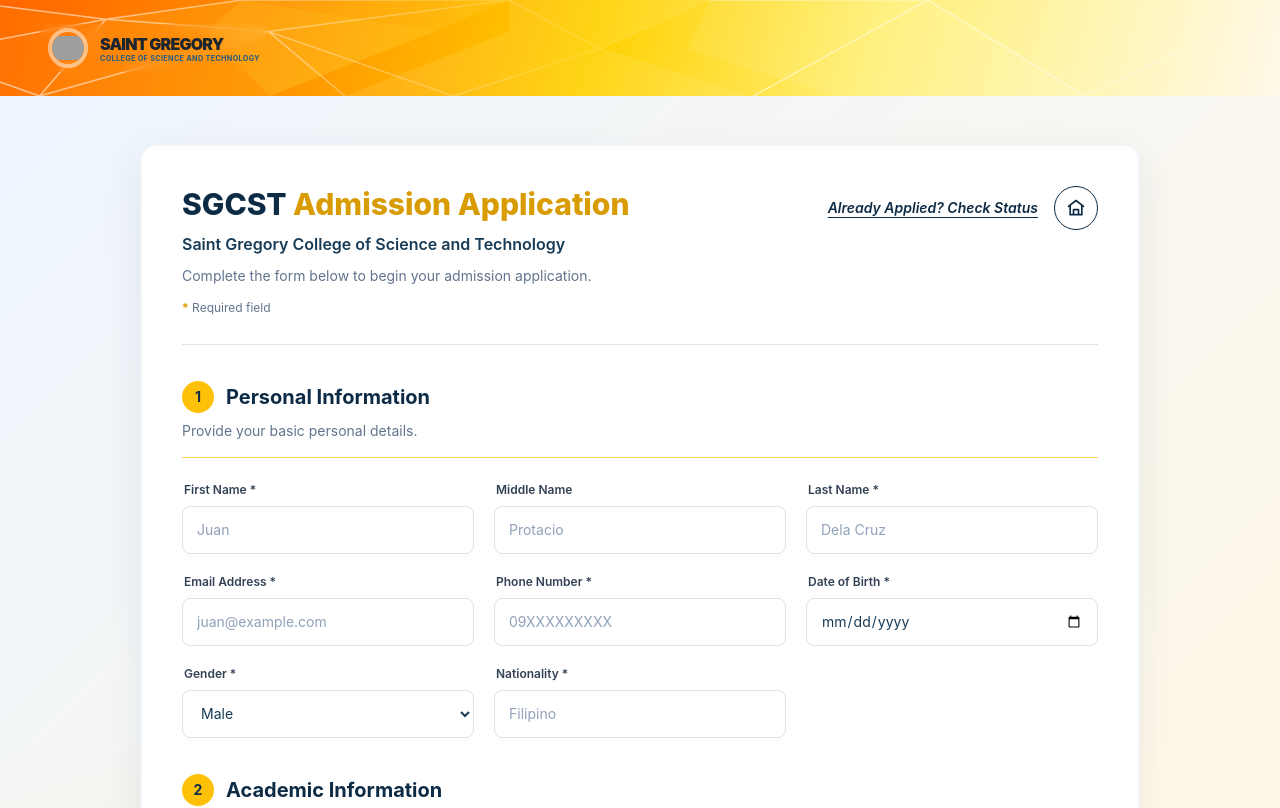
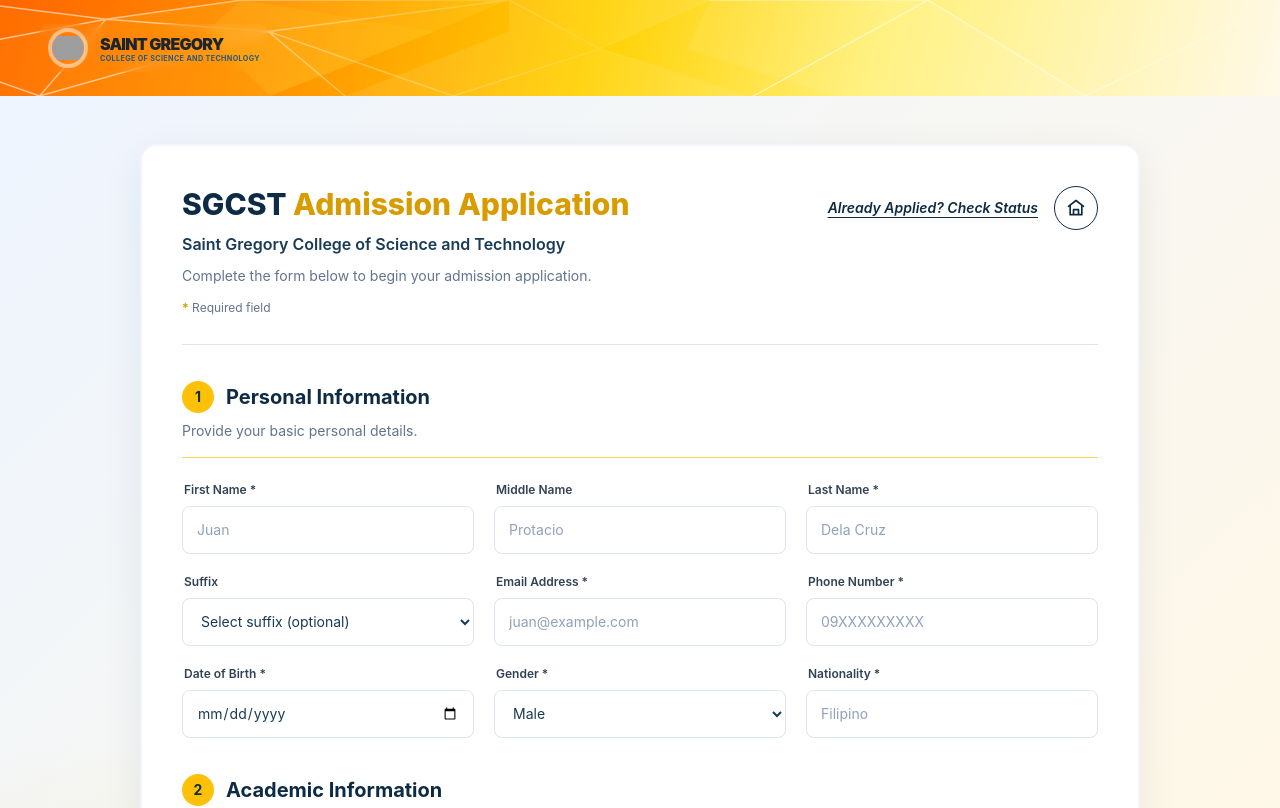
Before and after one commit to stgregdemo1-dotcom/Student_Portal, a Next.js app: page /admission/registration in a window 1280 px wide. Shown: the top 808 px of the page. Built offline with nearby package versions, Linux system fonts and the light colour scheme; grey boxes are pictures that could not be loaded.

Commit message:
Update page.tsx

```diff
--- a/app/admission/registration/page.tsx
+++ b/app/admission/registration/page.tsx
@@ -21,6 +21,7 @@ interface SelectFieldProps {
   label: string;
   name: string;
   options: string[];
+  placeholder?: string;
   value?: string;
   onChange?: (e: React.ChangeEvent<HTMLSelectElement>) => void;
 }
@@ -122,6 +123,7 @@ const SelectField: React.FC<SelectFieldProps> = ({
   label,
   name,
   options,
+  placeholder,
   value,
   onChange,
 }) => (
@@ -136,6 +138,7 @@ const SelectField: React.FC<SelectFieldProps> = ({
       onChange={onChange}
       className={fieldClassName}
     >
+      {placeholder && <option value="">{placeholder}</option>}
       {options.map((opt) => (
         <option key={opt} value={opt}>
           {opt}
@@ -577,6 +580,12 @@ function AdmissionFormContent() {
                 label="Last Name *"
                 name="lastName"
                 placeholder="Dela Cruz"
+              />
+              <SelectField
+                label="Suffix"
+                name="suffix"
+                options={["Jr.", "Sr.", "I", "II", "III", "IV", "V"]}
+                placeholder="Select suffix (optional)"
               />
               <InputField
                 label="Email Address *"
```
